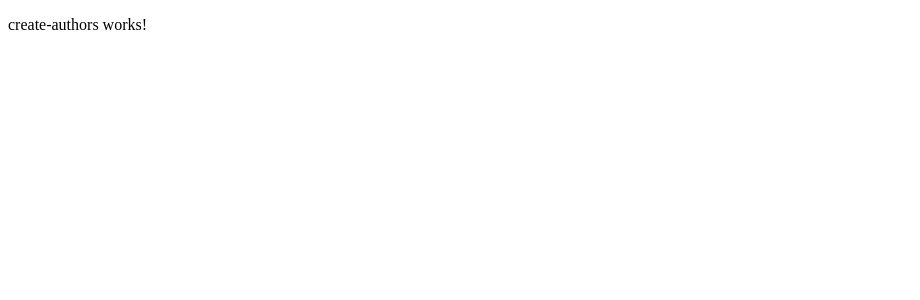
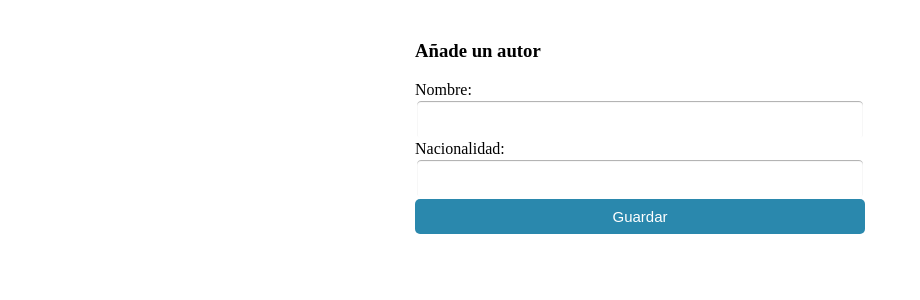
Before and after one commit to Jaguso/authors-books-front, an Angular app: page / in a window 1280 px wide. Shown: the top 300 px of the page, without its empty margins (0-920 px from the left). Built offline with nearby package versions, Linux system fonts and the light colour scheme.

Commit message:
added create author form

```diff
--- a/src/app/app.module.ts
+++ b/src/app/app.module.ts
@@ -3,6 +3,7 @@ import { NgModule } from '@angular/core';
 
 import { BrowserAnimationsModule } from '@angular/platform-browser/animations';
 import { RouterModule, Routes } from '@angular/router';
+import { ReactiveFormsModule } from '@angular/forms'
 
 import { AppComponent } from './app.component';
 import { CreateAuthorsComponent } from './components/create-authors/create-authors.component';
@@ -22,7 +23,8 @@ const routes: Routes = [
   imports: [
     BrowserModule,
     BrowserAnimationsModule,
-    RouterModule.forRoot(routes)
+    RouterModule.forRoot(routes),
+    ReactiveFormsModule
   ],
   providers: [],
   bootstrap: [AppComponent]
--- a/src/app/components/create-authors/create-authors.component.css
+++ b/src/app/components/create-authors/create-authors.component.css
@@ -0,0 +1,54 @@
+/* h3 {
+    background: #2A88AD;
+    padding: 20px 30px 15px 30px;
+    margin: -30px -30px 30px -30px;
+    border-radius: 10px 10px 0 0;
+    -webkit-border-radius: 10px 10px 0 0;
+    -moz-border-radius: 10px 10px 0 0;
+    color: #fff;
+    text-shadow: 1px 1px 3px rgba(0, 0, 0, 0.12);
+    font: normal 30px 'Bitter', serif;
+    -moz-box-shadow: inset 0px 2px 2px 0px rgba(255, 255, 255, 0.17);
+    -webkit-box-shadow: inset 0px 2px 2px 0px rgba(255, 255, 255, 0.17);
+    box-shadow: inset 0px 2px 2px 0px rgba(255, 255, 255, 0.17);
+    border: 1px solid #257C9E;
+} */
+.container {
+    width: 450px;
+    margin: 40px auto;
+}
+.inner-wrap {
+    padding: 30px;
+    background: #F8F8F8;
+    margin-bottom: 15px;
+}
+.labels {
+    font: normal 15px 'Bitter', serif;
+    color: #585858;
+}
+input[type=text],
+input[type=email] {
+    font: normal 18px 'Bitter', serif;
+    display: block;
+    box-sizing: border-box;
+    -webkit-box-sizing: border-box;
+    -moz-box-sizing: border-box;
+    width: 100%;
+    padding: 8px;
+    border-radius: 6px;
+    -webkit-border-radius:6px;
+    -moz-border-radius:6px;
+    border: 2px solid #fff;
+    box-shadow: inset 0px 1px 1px rgba(0, 0, 0, 0.33);
+    -moz-box-shadow: inset 0px 1px 1px rgba(0, 0, 0, 0.33);
+    -webkit-box-shadow: inset 0px 1px 1px rgba(0, 0, 0, 0.33);
+}
+.button {
+    width: 100%;
+    background-color: #2A88AD;
+    height: 35px;
+    color: white;
+    font-size: 15px;
+    border: 0px;
+    border-radius: 5px;
+}
--- a/src/app/components/create-authors/create-authors.component.html
+++ b/src/app/components/create-authors/create-authors.component.html
@@ -1,3 +1,16 @@
-<p>
-  create-authors works!
-</p>
+<div class="container">
+  <h3>Añade un autor</h3>
+  <form [formGroup]="authorsForm" (ngSubmit)="onSubmit()">
+    <label>
+      Nombre:
+      <input type="text" formControlName="name">
+    </label>
+    <label>
+      Nacionalidad:
+      <input type="text" formControlName="nationality">
+    </label>
+    <button class="button" type="submit">Guardar</button>
+
+  </form>
+
+</div>
--- a/src/app/components/create-authors/create-authors.component.ts
+++ b/src/app/components/create-authors/create-authors.component.ts
@@ -1,4 +1,5 @@
 import { Component, OnInit } from '@angular/core';
+import { FormGroup, FormControl } from '@angular/forms';
 
 @Component({
   selector: 'app-create-authors',
@@ -12,4 +13,13 @@ export class CreateAuthorsComponent implements OnInit {
   ngOnInit() {
   }
 
+  authorsForm = new FormGroup({
+    name: new FormControl(''),
+    nationality: new FormControl(''),
+  });
+
+  onSubmit() {
+    console.warn(this.authorsForm.value);
+  }
+
 }
```
